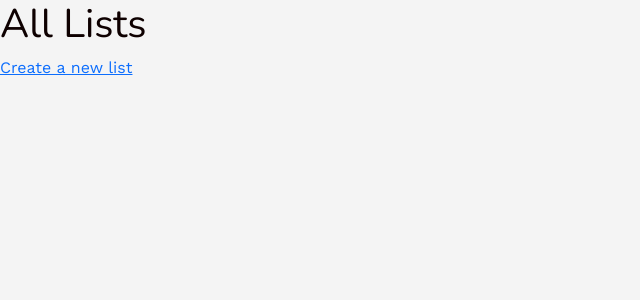
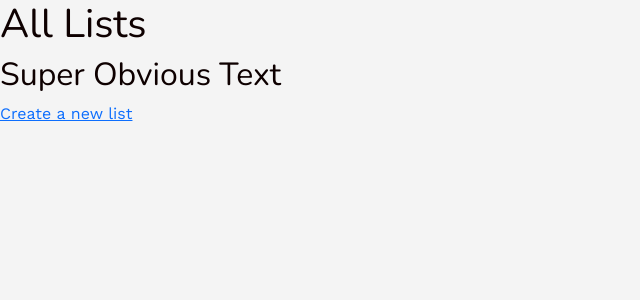
Before and after one commit to armentamj/rails-watch-list, a Rails app: page / in a window 1280 px wide. Shown: the top 300 px of the page, without its empty margins (0-640 px from the left). Run offline with Rails 7, Linux system fonts and the light colour scheme; data that the repository does not hold is empty; style sheets or scripts are compiled from the project's sources; some libraries are stand-ins or nearby versions.

Commit message:
Commiting the code for this challenge,.

```diff
--- a/app/views/lists/index.html.erb
+++ b/app/views/lists/index.html.erb
@@ -1,4 +1,5 @@
 <h1>All Lists</h1>
+<h2>Super Obvious Text</h2>
 
 <% @lists.each do |list| %>
   <%= link_to "#{list.name}", list_path(list) %>
```
